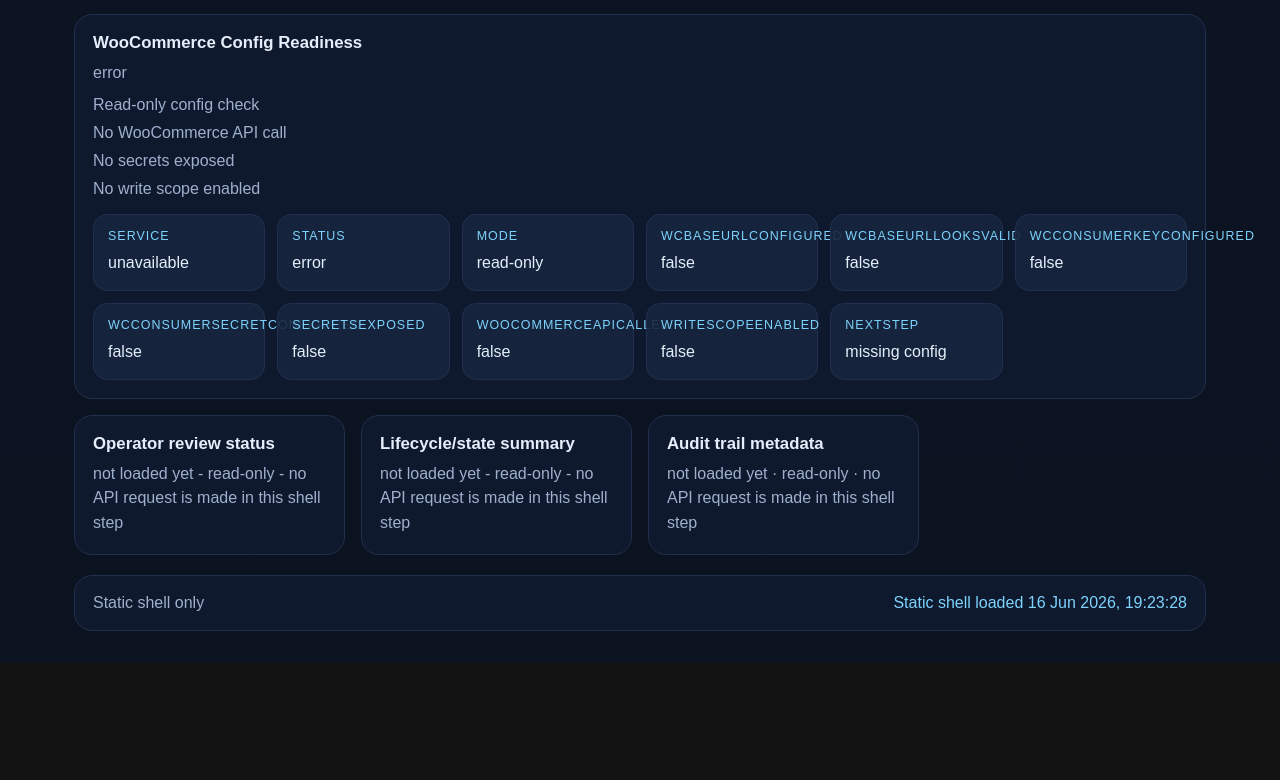
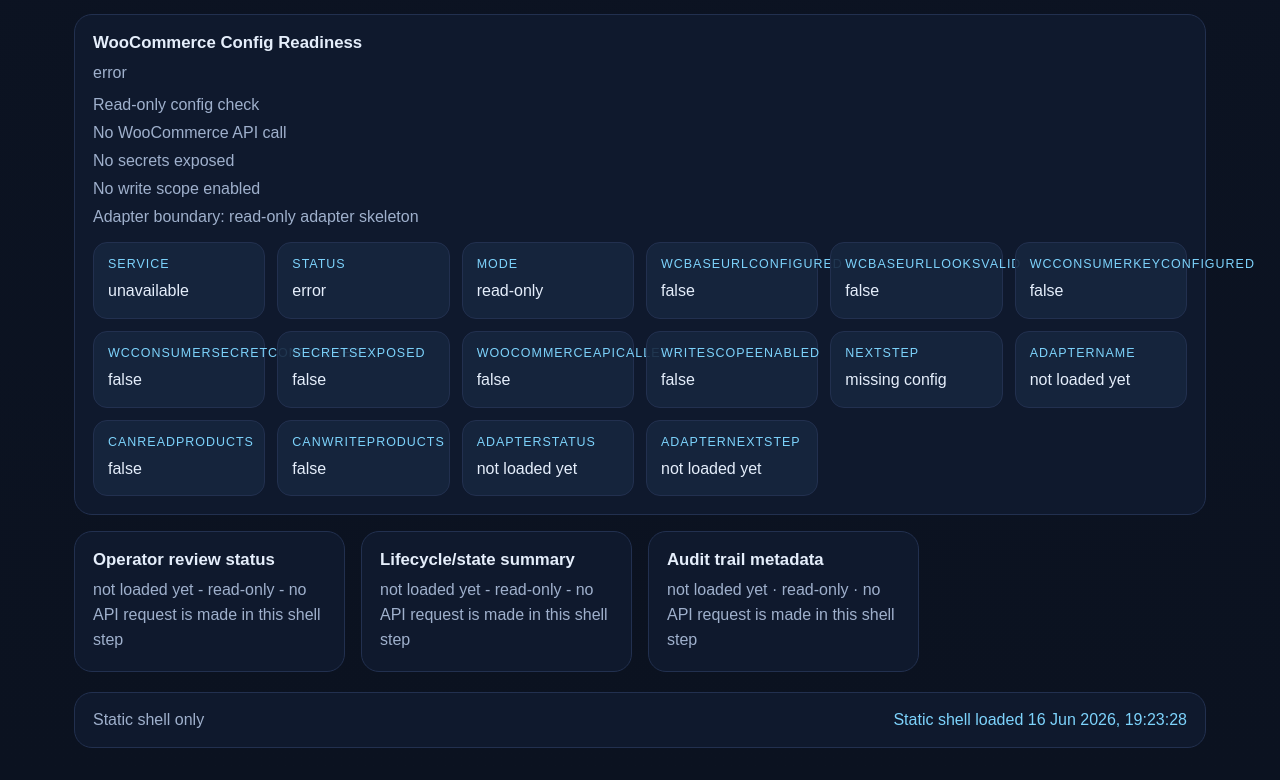
Before and after one commit to Xiaano/sam-mvp, a website: page apps/web/public/index.html in a window 1280 px wide. Shown: the part 3601-4381 px from the top of the page. Before the commit the page ends 4264 px from the top, so only its background shows below. Drawn offline with Linux system fonts and the light colour scheme; no server answers.

Commit message:
feat: show woocommerce adapter readiness in cockpit

```diff
--- a/apps/web/public/app.js
+++ b/apps/web/public/app.js
@@ -81,6 +81,11 @@
   const wcConfigCalled = document.getElementById("wc-config-called");
   const wcConfigWriteScope = document.getElementById("wc-config-write-scope");
   const wcConfigNextStep = document.getElementById("wc-config-next-step");
+  const wcConfigAdapterName = document.getElementById("wc-config-adapter-name");
+  const wcConfigAdapterCanRead = document.getElementById("wc-config-adapter-can-read");
+  const wcConfigAdapterCanWrite = document.getElementById("wc-config-adapter-can-write");
+  const wcConfigAdapterStatus = document.getElementById("wc-config-adapter-status");
+  const wcConfigAdapterNextStep = document.getElementById("wc-config-adapter-next-step");
 
   const apiBaseUrl = "http://localhost:3001";
 
@@ -471,6 +476,11 @@
         woocommerceApiCalled: checks.woocommerceApiCalled === true ? "true" : "false",
         writeScopeEnabled: checks.writeScopeEnabled === true ? "true" : "false",
         nextStep,
+        adapterName: payload.adapter?.adapterName ?? "not loaded yet",
+        adapterCanReadProducts: payload.adapter?.canReadProducts === true ? "true" : "false",
+        adapterCanWriteProducts: payload.adapter?.canWriteProducts === false ? "false" : "not loaded yet",
+        adapterStatus: payload.adapter?.adapterStatus ?? "not loaded yet",
+        adapterNextStep: payload.adapter?.adapterNextStep ?? "not loaded yet",
       });
     } catch {
       renderWooCommerceConfigReadiness({
@@ -486,6 +496,11 @@
         woocommerceApiCalled: "false",
         writeScopeEnabled: "false",
         nextStep: "missing config",
+        adapterName: "not loaded yet",
+        adapterCanReadProducts: "false",
+        adapterCanWriteProducts: "false",
+        adapterStatus: "not loaded yet",
+        adapterNextStep: "not loaded yet",
       });
     }
   }
@@ -943,6 +958,11 @@
     woocommerceApiCalled,
     writeScopeEnabled,
     nextStep,
+    adapterName,
+    adapterCanReadProducts,
+    adapterCanWriteProducts,
+    adapterStatus,
+    adapterNextStep,
   }) {
     if (wcConfigState) {
       wcConfigState.textContent = state;
@@ -991,5 +1011,25 @@
     if (wcConfigNextStep) {
       wcConfigNextStep.textContent = nextStep;
     }
+
+    if (wcConfigAdapterName) {
+      wcConfigAdapterName.textContent = adapterName;
+    }
+
+    if (wcConfigAdapterCanRead) {
+      wcConfigAdapterCanRead.textContent = adapterCanReadProducts;
+    }
+
+    if (wcConfigAdapterCanWrite) {
+      wcConfigAdapterCanWrite.textContent = adapterCanWriteProducts;
+    }
+
+    if (wcConfigAdapterStatus) {
+      wcConfigAdapterStatus.textContent = adapterStatus;
+    }
+
+    if (wcConfigAdapterNextStep) {
+      wcConfigAdapterNextStep.textContent = adapterNextStep;
+    }
   }
 });
--- a/apps/web/public/index.html
+++ b/apps/web/public/index.html
@@ -306,6 +306,7 @@
           <p class="notice-line">No WooCommerce API call</p>
           <p class="notice-line">No secrets exposed</p>
           <p class="notice-line">No write scope enabled</p>
+          <p class="notice-line">Adapter boundary: read-only adapter skeleton</p>
           <dl class="status-grid">
             <div>
               <dt>service</dt>
@@ -351,6 +352,26 @@
               <dt>nextStep</dt>
               <dd id="wc-config-next-step">not loaded yet</dd>
             </div>
+            <div>
+              <dt>adapterName</dt>
+              <dd id="wc-config-adapter-name">not loaded yet</dd>
+            </div>
+            <div>
+              <dt>canReadProducts</dt>
+              <dd id="wc-config-adapter-can-read">not loaded yet</dd>
+            </div>
+            <div>
+              <dt>canWriteProducts</dt>
+              <dd id="wc-config-adapter-can-write">not loaded yet</dd>
+            </div>
+            <div>
+              <dt>adapterStatus</dt>
+              <dd id="wc-config-adapter-status">not loaded yet</dd>
+            </div>
+            <div>
+              <dt>adapterNextStep</dt>
+              <dd id="wc-config-adapter-next-step">not loaded yet</dd>
+            </div>
           </dl>
         </article>
 
```
